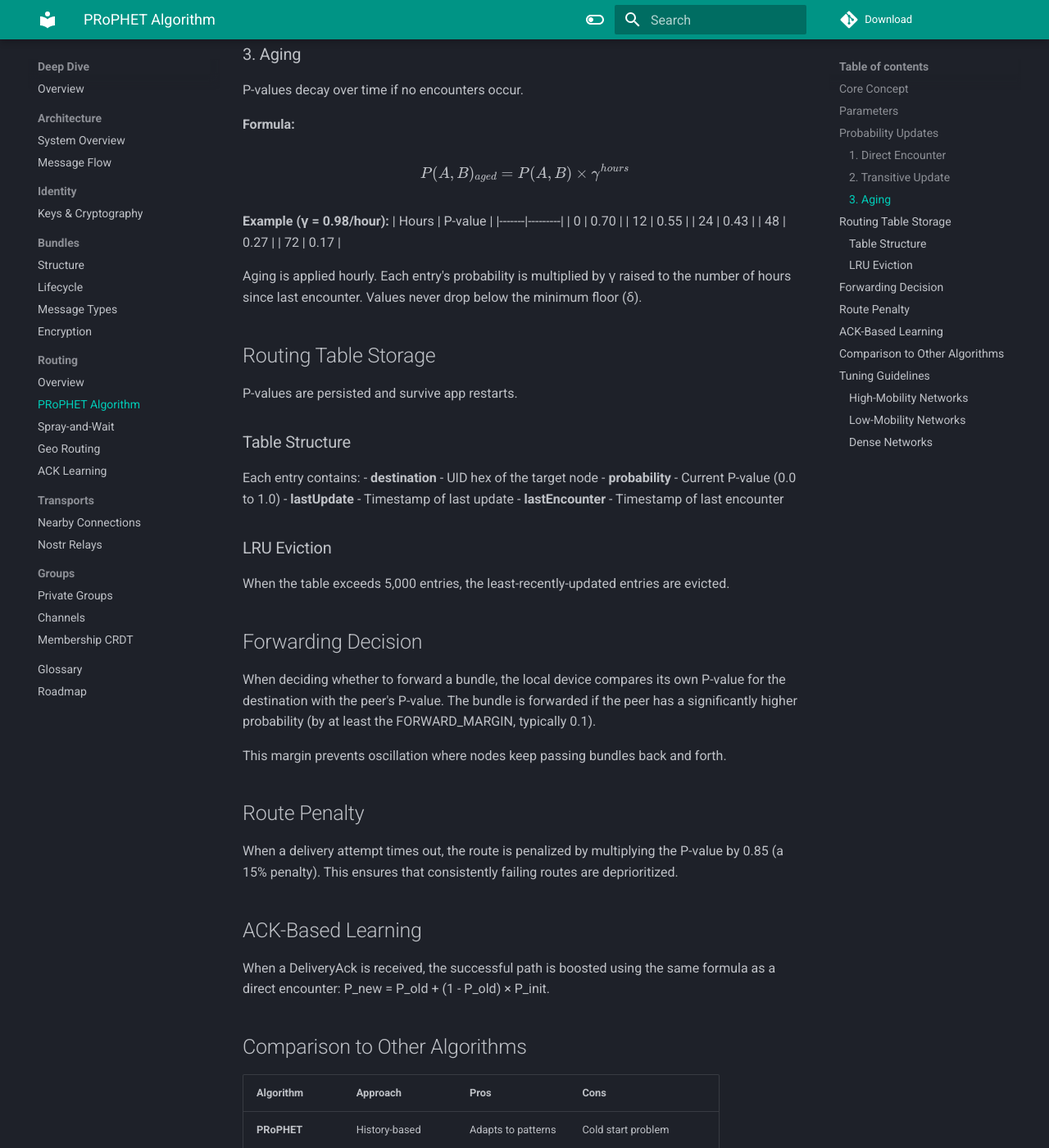
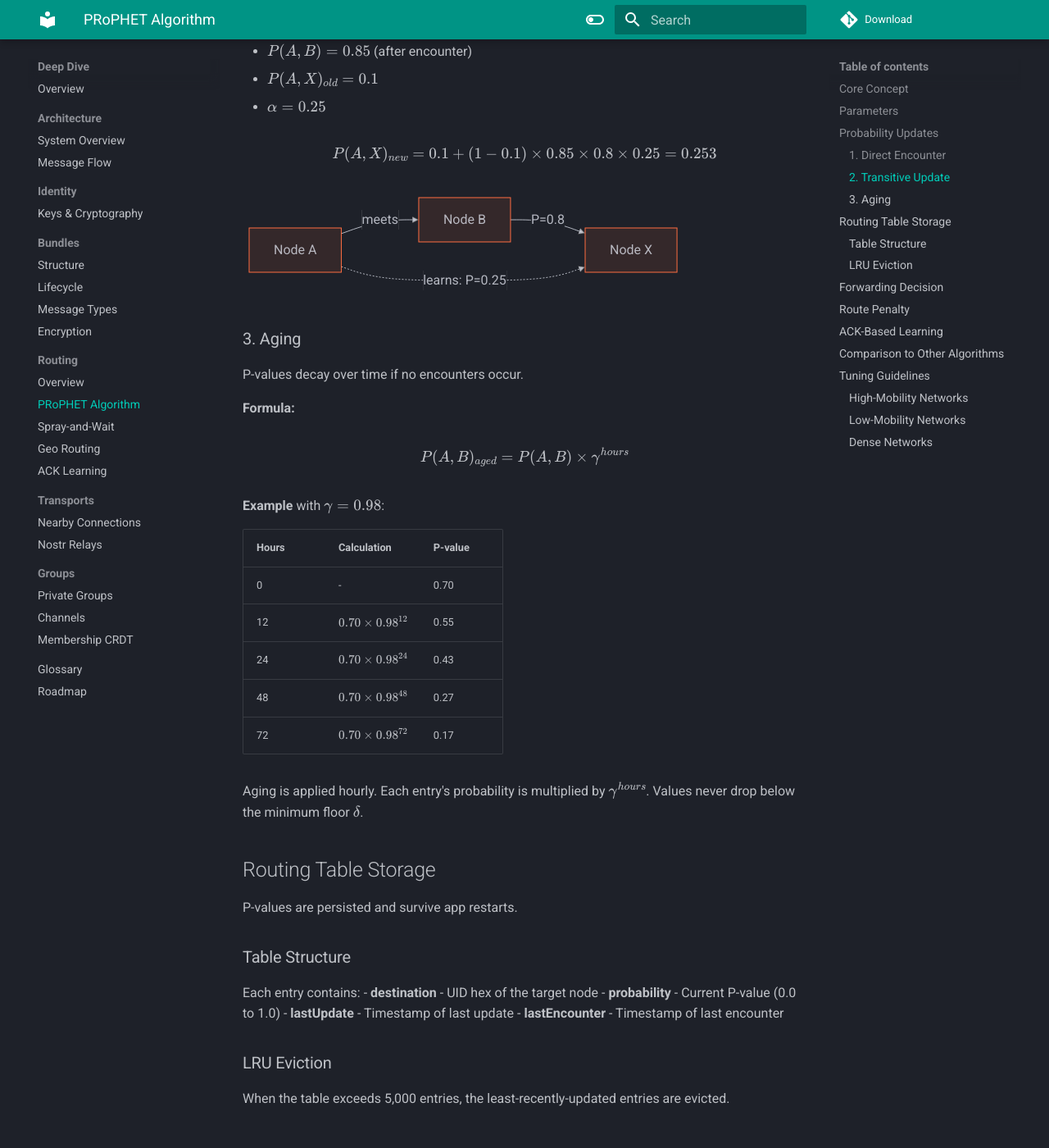
Before and after one commit to ethene/mycel-docs, an MkDocs documentation site: the page built from docs/deep-dive/routing/prophet.md, in a window 1280 px wide and 1400 px high, scrolled down 2254 px. Shown: the whole window at 82% size. Built offline with MkDocs 1.6.1 and Material for MkDocs 9.7.7, drawn with Linux system fonts in a browser that asks for light colours; comment, search, counter and statistics services are not loaded; part of the change alters nothing that is shown; some of the changed text lies outside the part shown.

Commit message:
fix: improve LaTeX formatting for all formulas and examples
- Convert inline examples to proper LaTeX notation
- Add calculation column to aging table
- Format Greek symbols in parameters table
- Make all mathematical expressions consistent

🤖 Generated with [Claude Code](https://claude.com/claude-code)

Co-Authored-By: Claude Opus 4.5 <noreply@anthropic.com>

````diff
--- a/docs/deep-dive/routing/prophet.md
+++ b/docs/deep-dive/routing/prophet.md
@@ -23,10 +23,10 @@ flowchart LR
 
 | Parameter | Symbol | Value | Purpose |
 |-----------|--------|-------|---------|
-| Initial probability | P_init | 0.7 | Starting P-value on first encounter |
-| Transitivity weight | α | 0.25 | Dampening for transitive updates |
-| Aging factor | γ | 0.98/hour | Decay rate for stale contacts |
-| Minimum floor | δ | 0.05 | P-value never goes below this |
+| Initial probability | $P_{init}$ | 0.7 | Starting P-value on first encounter |
+| Transitivity weight | $\alpha$ | 0.25 | Dampening for transitive updates |
+| Aging factor | $\gamma$ | 0.98/hour | Decay rate for stale contacts |
+| Minimum floor | $\delta$ | 0.05 | P-value never goes below this |
 | Max table size | - | 5,000 | LRU eviction when exceeded |
 
 ## Probability Updates
@@ -40,9 +40,10 @@ When two nodes meet, they update their probabilities for each other.
 $$P(A,B)_{new} = P(A,B)_{old} + (1 - P(A,B)_{old}) \times P_{init}$$
 
 **Example:**
-- Previous P(A,B) = 0.5
-- P_init = 0.7
-- New P(A,B) = 0.5 + (1 - 0.5) × 0.7 = 0.85
+
+Given $P(A,B)_{old} = 0.5$ and $P_{init} = 0.7$:
+
+$$P(A,B)_{new} = 0.5 + (1 - 0.5) \times 0.7 = 0.85$$
 
 ```mermaid
 sequenceDiagram
@@ -65,11 +66,15 @@ When A meets B, A learns about B's contacts and updates transitively.
 $$P(A,X)_{new} = P(A,X)_{old} + (1 - P(A,X)_{old}) \times P(A,B) \times P(B,X) \times \alpha$$
 
 **Example:**
-- A meets B
-- B has P(B,X) = 0.8 (B often sees X)
-- A's P(A,B) after encounter = 0.85
-- A's current P(A,X) = 0.1
-- Update: P(A,X) = 0.1 + (1 - 0.1) × 0.85 × 0.8 × 0.25 = 0.253
+
+When A meets B:
+
+- $P(B,X) = 0.8$ (B often sees X)
+- $P(A,B) = 0.85$ (after encounter)
+- $P(A,X)_{old} = 0.1$
+- $\alpha = 0.25$
+
+$$P(A,X)_{new} = 0.1 + (1 - 0.1) \times 0.85 \times 0.8 \times 0.25 = 0.253$$
 
 ```mermaid
 flowchart LR
@@ -86,16 +91,17 @@ P-values decay over time if no encounters occur.
 
 $$P(A,B)_{aged} = P(A,B) \times \gamma^{hours}$$
 
-**Example (γ = 0.98/hour):**
-| Hours | P-value |
-|-------|---------|
-| 0 | 0.70 |
-| 12 | 0.55 |
-| 24 | 0.43 |
-| 48 | 0.27 |
-| 72 | 0.17 |
+**Example** with $\gamma = 0.98$:
 
-Aging is applied hourly. Each entry's probability is multiplied by γ raised to the number of hours since last encounter. Values never drop below the minimum floor (δ).
+| Hours | Calculation | P-value |
+|-------|-------------|---------|
+| 0 | - | 0.70 |
+| 12 | $0.70 \times 0.98^{12}$ | 0.55 |
+| 24 | $0.70 \times 0.98^{24}$ | 0.43 |
+| 48 | $0.70 \times 0.98^{48}$ | 0.27 |
+| 72 | $0.70 \times 0.98^{72}$ | 0.17 |
+
+Aging is applied hourly. Each entry's probability is multiplied by $\gamma^{hours}$. Values never drop below the minimum floor $\delta$.
 
 ## Routing Table Storage
 
@@ -121,11 +127,17 @@ This margin prevents oscillation where nodes keep passing bundles back and forth
 
 ## Route Penalty
 
-When a delivery attempt times out, the route is penalized by multiplying the P-value by 0.85 (a 15% penalty). This ensures that consistently failing routes are deprioritized.
+When a delivery attempt times out, the route is penalized:
+
+$$P_{penalized} = P \times 0.85$$
+
+This 15% penalty ensures that consistently failing routes are deprioritized.
 
 ## ACK-Based Learning
 
-When a DeliveryAck is received, the successful path is boosted using the same formula as a direct encounter: P_new = P_old + (1 - P_old) × P_init.
+When a DeliveryAck is received, the successful path is boosted using the direct encounter formula:
+
+$$P_{new} = P_{old} + (1 - P_{old}) \times P_{init}$$
 
 ## Comparison to Other Algorithms
 
````
